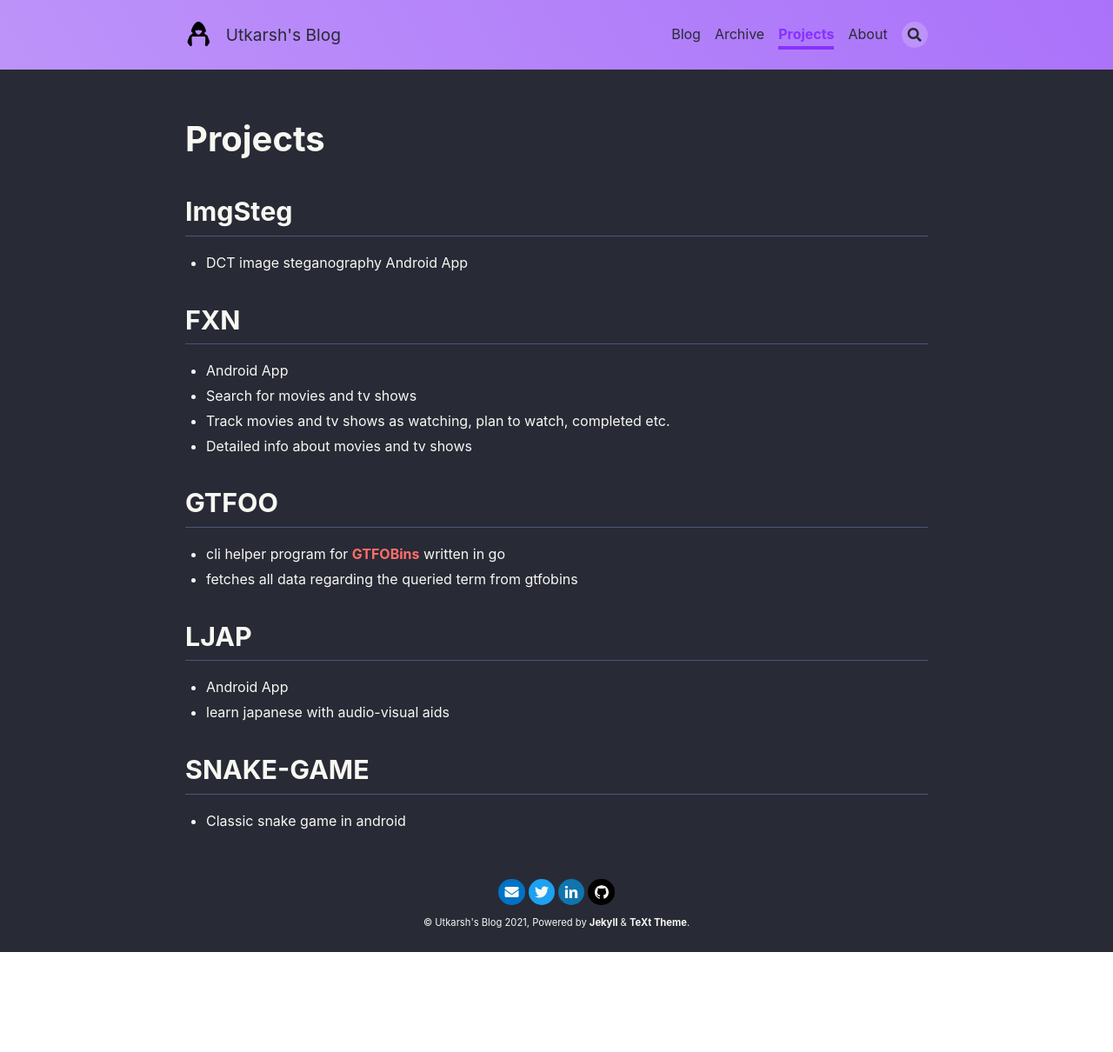
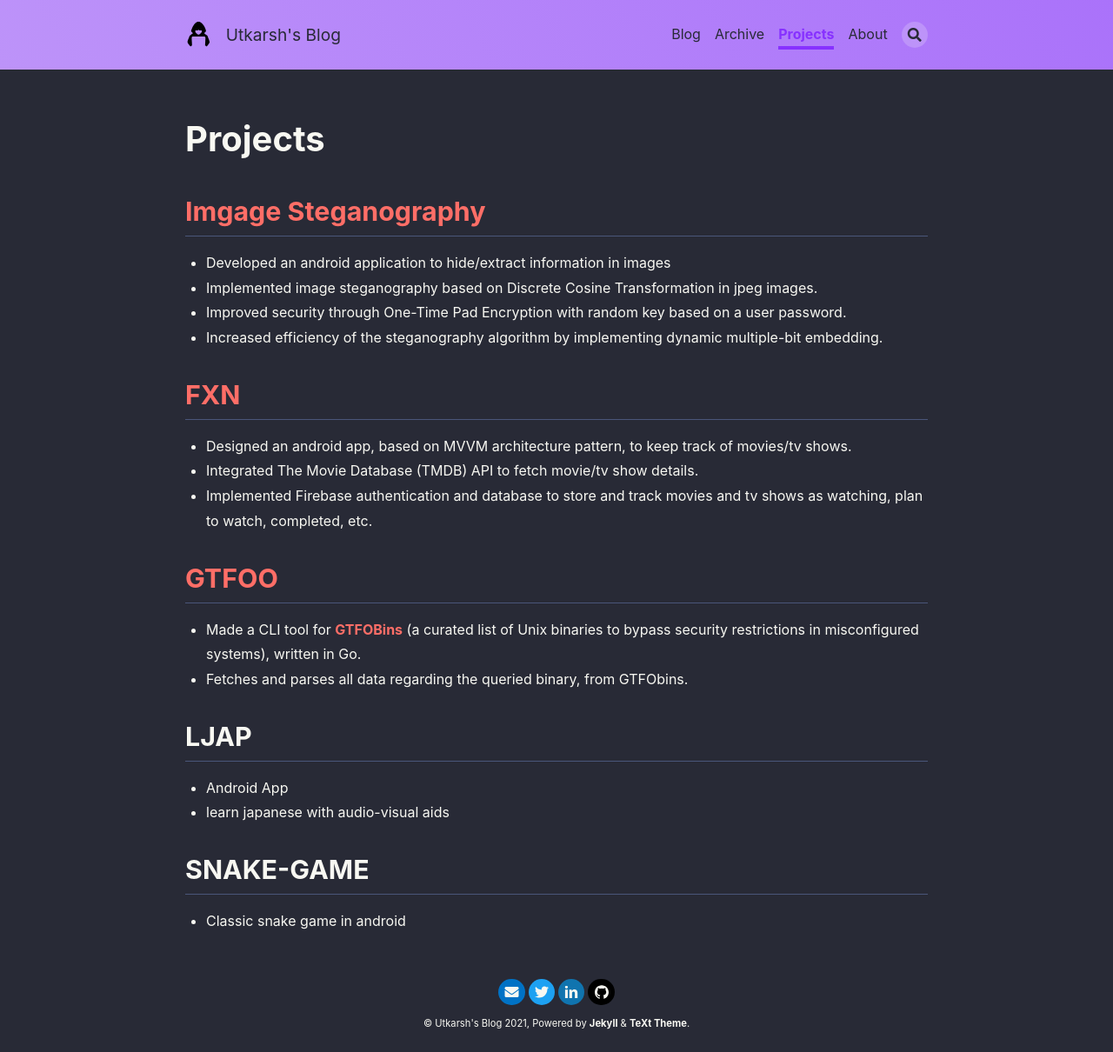
Before and after one commit to 7phalange7/7phalange7.github.io, a Jekyll site: the page built from projects.md, in a window 1280 px wide. Shown: the whole page at 87% size. Built offline with Jekyll 4.4.1, drawn with Linux system fonts in a browser that asks for light colours; nearby versions of some CDN libraries; before the commit the page ends 1095 px from its top, so only the background shows below that.

Commit message:
project links added

```diff
--- a/projects.md
+++ b/projects.md
@@ -4,18 +4,23 @@ title: Projects
 key: page-projects
 ---
 
-## ImgSteg
-* DCT image steganography Android App
+## [Imgage Steganography](https://github.com/7phalange7/imgsteg/)
+* Developed an android application to hide/extract information in images
+* Implemented image steganography based on Discrete Cosine Transformation in jpeg images.
+* Improved security through One-Time Pad Encryption with random key based on a user password.
+* Increased efficiency of the steganography algorithm by implementing dynamic multiple-bit embedding.
 
-## FXN
-* Android App
-* Search for movies and tv shows
-* Track movies and tv shows as watching, plan to watch, completed etc.
-* Detailed info about movies and tv shows
+## [FXN](https://github.com/7phalange7/FXN)
+* Designed an android app, based on MVVM architecture pattern, to keep track of movies/tv shows.
+* Integrated The Movie Database (TMDB) API to fetch movie/tv show details.
+* Implemented Firebase authentication and database to store and track movies and tv shows as watching, plan to
+watch, completed, etc.
 
-## GTFOO
-* cli helper program for [GTFOBins](https://gtfobins.github.io/) written in go
-* fetches all data regarding the queried term from gtfobins
+## [GTFOO](https://github.com/lordlabuckdas/gtfoo)
+*  Made a CLI tool for [GTFOBins](https://gtfobins.github.io/) (a curated list of Unix binaries to bypass security restrictions in misconfigured
+systems), written in Go.
+* Fetches and parses all data regarding the queried binary, from GTFObins.
+
 
 ## LJAP
 * Android App
```
Also changed, not shown: _posts/2020-12-02-simplectf.md (+7 -0 lines), _posts/2021-10-12-input-pwnablekr.md (+1 -1 lines).
